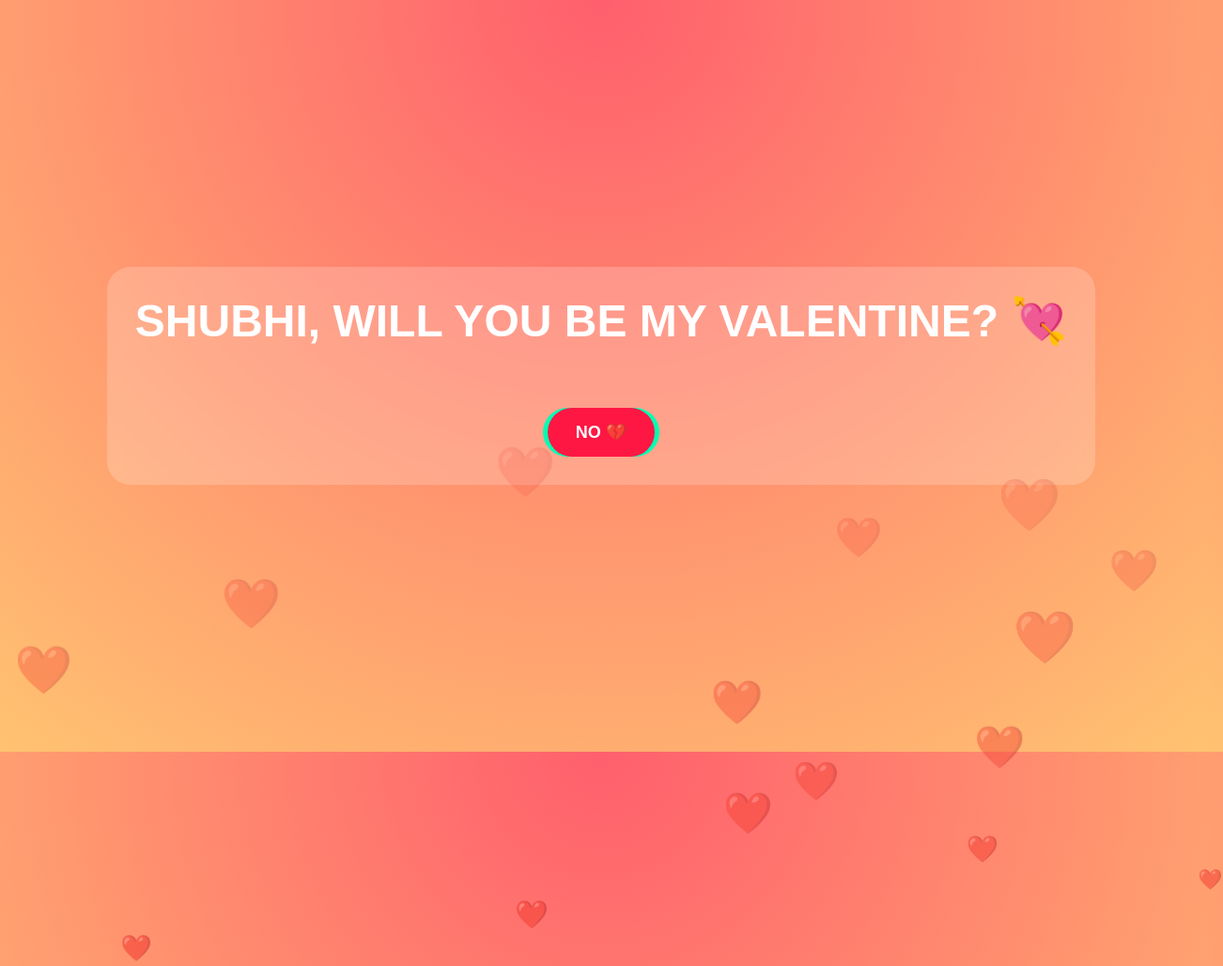
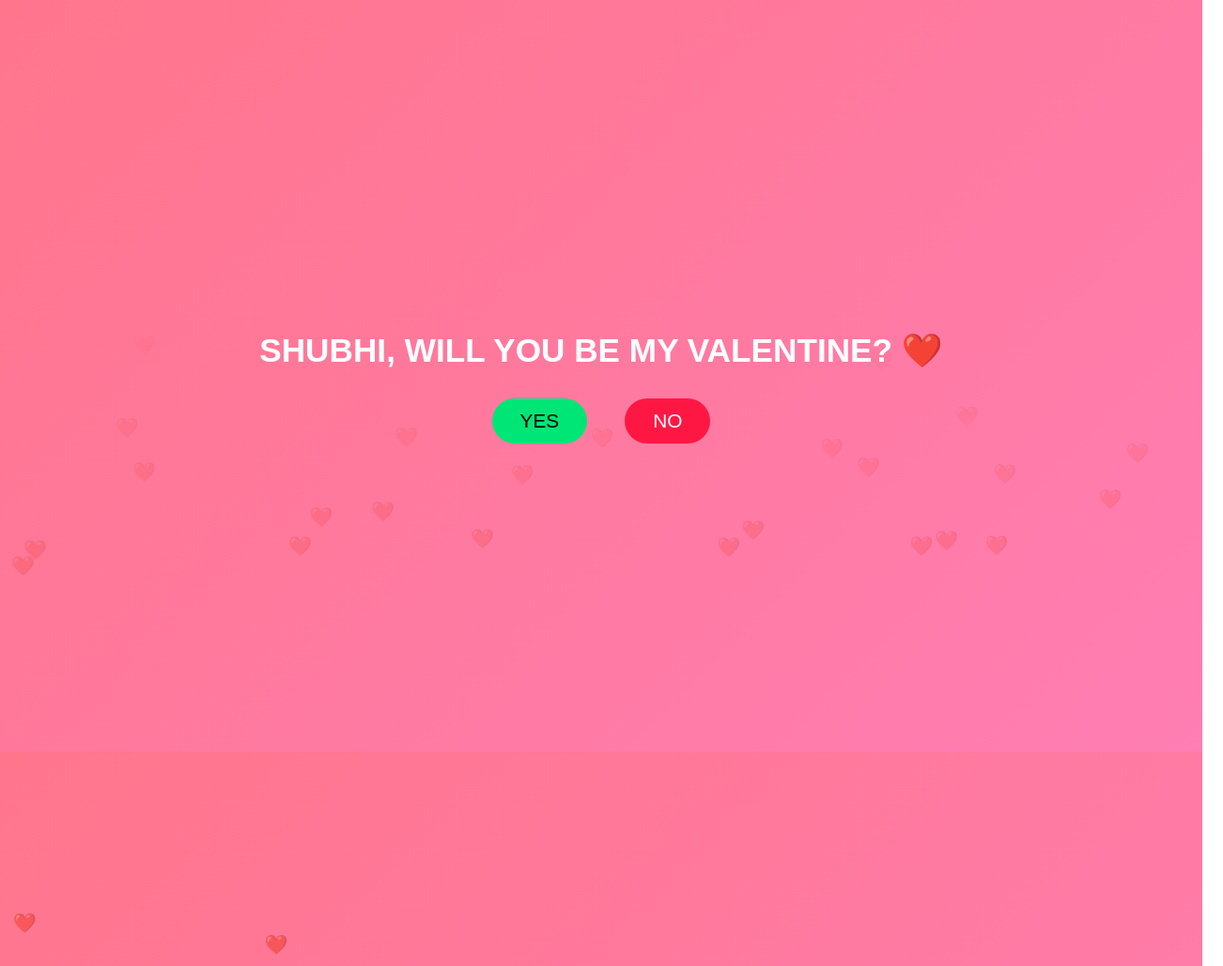
Before and after one commit to gaur800940/Valentine-s-surprise, a plain HTML site: page index.html in a window 1280 px wide. Shown: the top 1028 px of the page at 94% size, 1302 px wide, since content can reach past the window. Drawn offline with Linux system fonts and the light colour scheme.

Commit message:
Update index.html

```diff
--- a/index.html
+++ b/index.html
@@ -1,177 +1,132 @@
 <!DOCTYPE html>
 <html lang="en">
 <head>
-<meta charset="UTF-8">
-<meta name="viewport" content="width=device-width, initial-scale=1.0">
-<title>Valentine Surprise 💖</title>
+<meta charset="UTF-8" />
+<meta name="viewport" content="width=device-width, initial-scale=1.0"/>
+<title>Valentine Surprise</title>
 
 <style>
-*{
-    margin:0;
-    padding:0;
-    box-sizing:border-box;
-    font-family:'Poppins',sans-serif;
+body {
+  margin: 0;
+  height: 100vh;
+  background: linear-gradient(135deg, #ff758c, #ff7eb3);
+  overflow: hidden;
+  display: flex;
+  justify-content: center;
+  align-items: center;
+  font-family: 'Arial', sans-serif;
 }
 
-body{
-    height:100vh;
-    background:radial-gradient(circle at top, #ff5f6d, #ffc371);
-    overflow:hidden;
-    display:flex;
-    align-items:center;
-    justify-content:center;
-    text-align:center;
+.container {
+  text-align: center;
+  color: white;
+  z-index: 2;
 }
 
-.heart{
-    position:absolute;
-    animation:float 6s linear infinite;
-    opacity:.8;
+h1 {
+  font-size: 2.2rem;
+  font-weight: bold;
+  margin-bottom: 30px;
 }
 
-@keyframes float{
-    0%{transform:translateY(100vh) scale(1);}
-    100%{transform:translateY(-10vh) scale(1.5); opacity:0;}
+.buttons {
+  display: flex;
+  gap: 40px;
+  justify-content: center;
 }
 
-.container{
-    background:rgba(255,255,255,.2);
-    padding:30px;
-    border-radius:25px;
-    backdrop-filter:blur(10px);
-    max-width:90%;
+button {
+  font-size: 1.3rem;
+  padding: 12px 30px;
+  border: none;
+  border-radius: 30px;
+  cursor: pointer;
 }
 
-h1{
-    color:#fff;
-    font-size:clamp(24px,6vw,48px);
-    font-weight:900;
-    min-height:90px;
+#yesBtn {
+  background: #00e676;
+  color: #000;
 }
 
-.buttons{
-    margin-top:30px;
-    display:flex;
-    justify-content:center;
-    gap:20px;
-    position:relative;
+#noBtn {
+  background: #ff1744;
+  color: white;
+  position: relative;
 }
 
-button{
-    padding:15px 30px;
-    border:none;
-    border-radius:40px;
-    font-size:18px;
-    font-weight:700;
-    cursor:pointer;
+/* Floating hearts */
+.heart {
+  position: absolute;
+  color: rgba(255,255,255,0.7);
+  font-size: 20px;
+  animation: float 6s linear infinite;
 }
 
-#yesBtn{
-    background:#00ffb3;
+@keyframes float {
+  0% { transform: translateY(100vh); opacity: 0; }
+  10% { opacity: 1; }
+  100% { transform: translateY(-10vh); opacity: 0; }
 }
 
-#noBtn{
-    background:#ff1744;
-    color:white;
-    position:absolute;
+/* YES result */
+#result {
+  display: none;
 }
 
-.success{
-    display:none;
-    flex-direction:column;
-    gap:20px;
-}
-
-.success h2{
-    font-size:clamp(26px,7vw,52px);
-    color:white;
-    font-weight:900;
-}
-
-.success img{
-    width:220px;
-    border-radius:20px;
-}
-
-.whatsapp{
-    background:#25D366;
-    color:white;
-    padding:15px 25px;
-    border-radius:40px;
-    font-weight:700;
-    text-decoration:none;
+#result h2 {
+  font-size: 2.5rem;
+  margin-bottom: 20px;
 }
 </style>
 </head>
 
 <body>
 
-<audio id="music" loop>
-  <source src="https://www.soundhelix.com/examples/mp3/SoundHelix-Song-1.mp3">
+<audio autoplay loop>
+  <source src="https://cdn.pixabay.com/download/audio/2022/03/15/audio_4b77a8e0d1.mp3" type="audio/mpeg">
 </audio>
 
 <div class="container" id="main">
-    <h1 id="typeText"></h1>
-    <div class="buttons">
-        <button id="yesBtn">YES 💖</button>
-        <button id="noBtn">NO 💔</button>
-    </div>
+  <h1>SHUBHI, WILL YOU BE MY VALENTINE? ❤️</h1>
+  <div class="buttons">
+    <button id="yesBtn">YES</button>
+    <button id="noBtn">NO</button>
+  </div>
 </div>
 
-<div class="success" id="success">
-    <h2>I KNEW YOU LOVE ME 😍🔥</h2>
-    <img src="https://media.giphy.com/media/l0MYC0LajbaPoEADu/giphy.gif">
-    <a class="whatsapp"
-       href="https://wa.me/?text=I%20just%20said%20YES%20❤️%20Best%20Valentine%20Ever!"
-       target="_blank">
-       Share on WhatsApp 💬
-    </a>
+<div class="container" id="result">
+  <h2>I KNEW YOU LOVE ME 💃🕺</h2>
+  <img src="https://media.giphy.com/media/l0MYt5jPR6QX5pnqM/giphy.gif" width="250"/>
 </div>
 
 <script>
-/* typing text */
-const text = "SHUBHI, WILL YOU BE MY VALENTINE? 💘";
-let i=0;
-const speed=80;
-const el=document.getElementById("typeText");
+// Hearts
+for (let i = 0; i < 30; i++) {
+  let heart = document.createElement("div");
+  heart.className = "heart";
+  heart.innerHTML = "❤️";
+  heart.style.left = Math.random() * 100 + "vw";
+  heart.style.animationDuration = (4 + Math.random() * 4) + "s";
+  document.body.appendChild(heart);
+}
 
-function type(){
-  if(i<text.length){
-    el.innerHTML += text.charAt(i);
-    i++;
-    setTimeout(type,speed);
-  }
+// NO button dodge
+const noBtn = document.getElementById("noBtn");
+noBtn.addEventListener("mouseenter", moveNo);
+noBtn.addEventListener("touchstart", moveNo);
+
+function moveNo() {
+  const x = Math.random() * 200 - 100;
+  const y = Math.random() * 100 - 50;
+  noBtn.style.transform = `translate(${x}px, ${y}px)`;
 }
-type();
 
-/* hearts */
-setInterval(()=>{
-    const h=document.createElement("div");
-    h.className="heart";
-    h.innerHTML="❤️";
-    h.style.left=Math.random()*100+"vw";
-    h.style.fontSize=(Math.random()*30+15)+"px";
-    document.body.appendChild(h);
-    setTimeout(()=>h.remove(),6000);
-},250);
-
-/* NO button run */
-const noBtn=document.getElementById("noBtn");
-function moveNo(){
-    noBtn.style.left=Math.random()*(window.innerWidth-100)+"px";
-    noBtn.style.top=Math.random()*(window.innerHeight-50)+"px";
-}
-noBtn.addEventListener("mouseover",moveNo);
-noBtn.addEventListener("touchstart",moveNo);
-noBtn.addEventListener("click",e=>e.preventDefault());
-
-/* YES click */
-document.getElementById("yesBtn").onclick=()=>{
-    document.getElementById("music").play();
-    document.getElementById("main").style.display="none";
-    document.getElementById("success").style.display="flex";
+// YES click
+document.getElementById("yesBtn").onclick = () => {
+  document.getElementById("main").style.display = "none";
+  document.getElementById("result").style.display = "block";
 };
 </script>
 
 </body>
-</html>
+</htm
```
